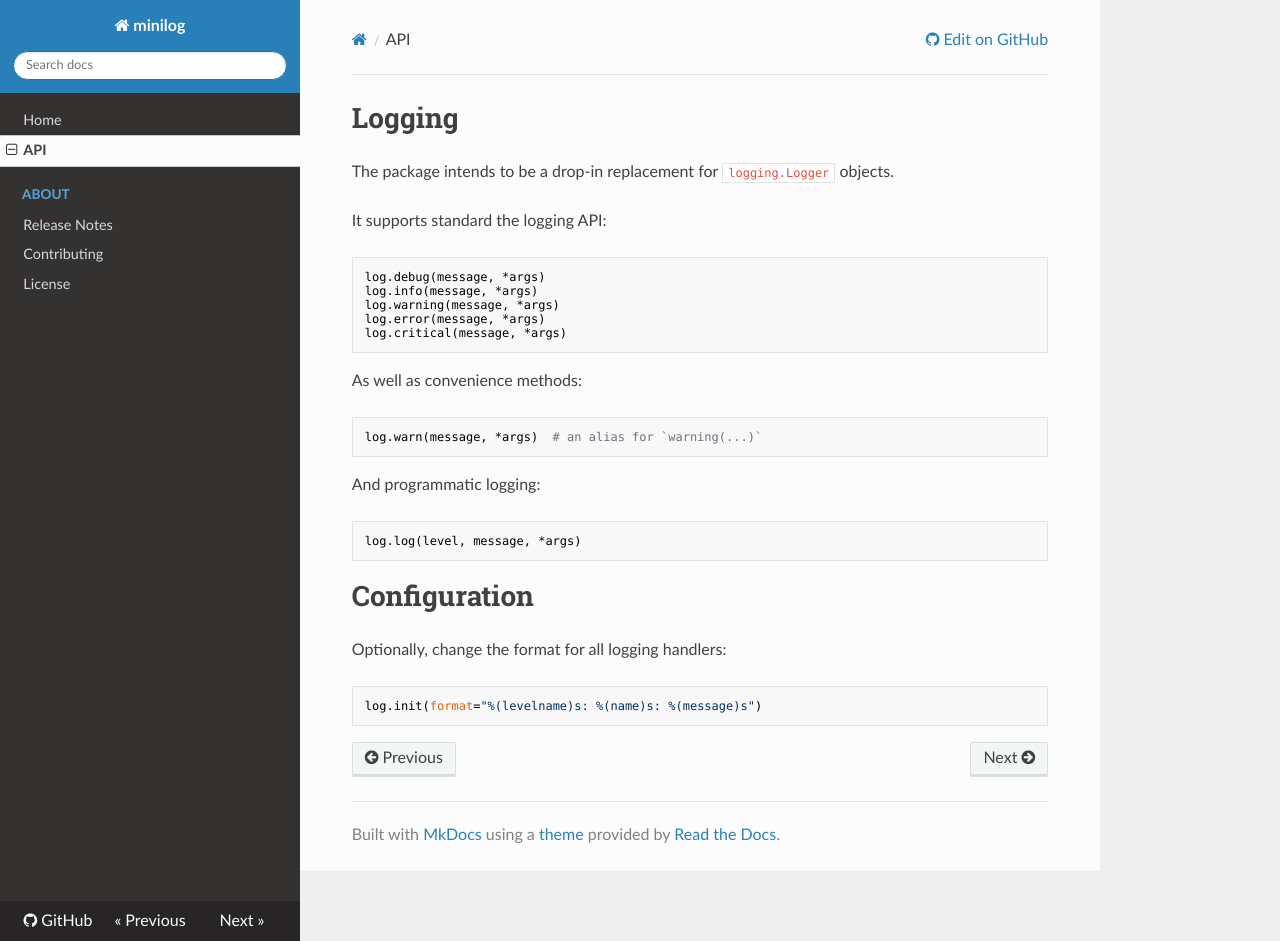
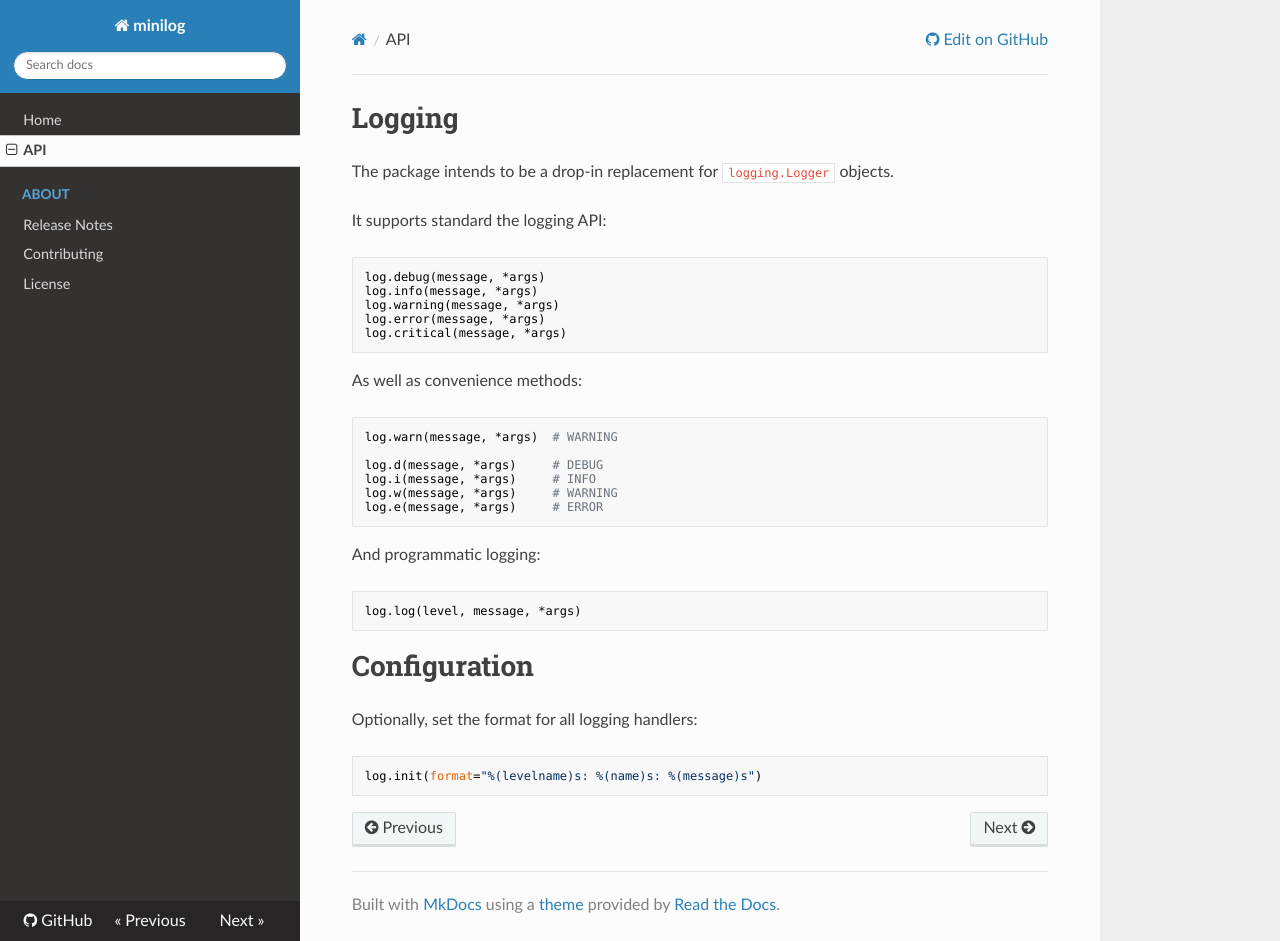
Before and after one commit to jacebrowning/minilog, an MkDocs documentation site: the page built from docs/api.md, in a window 1280 px wide and 941 px high. Built offline with MkDocs 1.6.1, drawn with Linux system fonts in a browser that asks for light colours; nearby versions of some CDN libraries; old or Windows-style settings are respelled for this version of MkDocs.

Commit message:
Add shorthand aliases

````diff
--- a/docs/api.md
+++ b/docs/api.md
@@ -15,7 +15,12 @@ log.critical(message, *args)
 As well as convenience methods:
 
 ```python
-log.warn(message, *args)  # an alias for `warning(...)`
+log.warn(message, *args)  # WARNING
+
+log.d(message, *args)     # DEBUG
+log.i(message, *args)     # INFO
+log.w(message, *args)     # WARNING
+log.e(message, *args)     # ERROR
 ```
 
 And programmatic logging:
@@ -26,7 +31,7 @@ log.log(level, message, *args)
 
 # Configuration
 
-Optionally, change the format for all logging handlers:
+Optionally, set the format for all logging handlers:
 
 ```python
 log.init(format="%(levelname)s: %(name)s: %(message)s")
````
Also changed, not shown: 2 other files.
